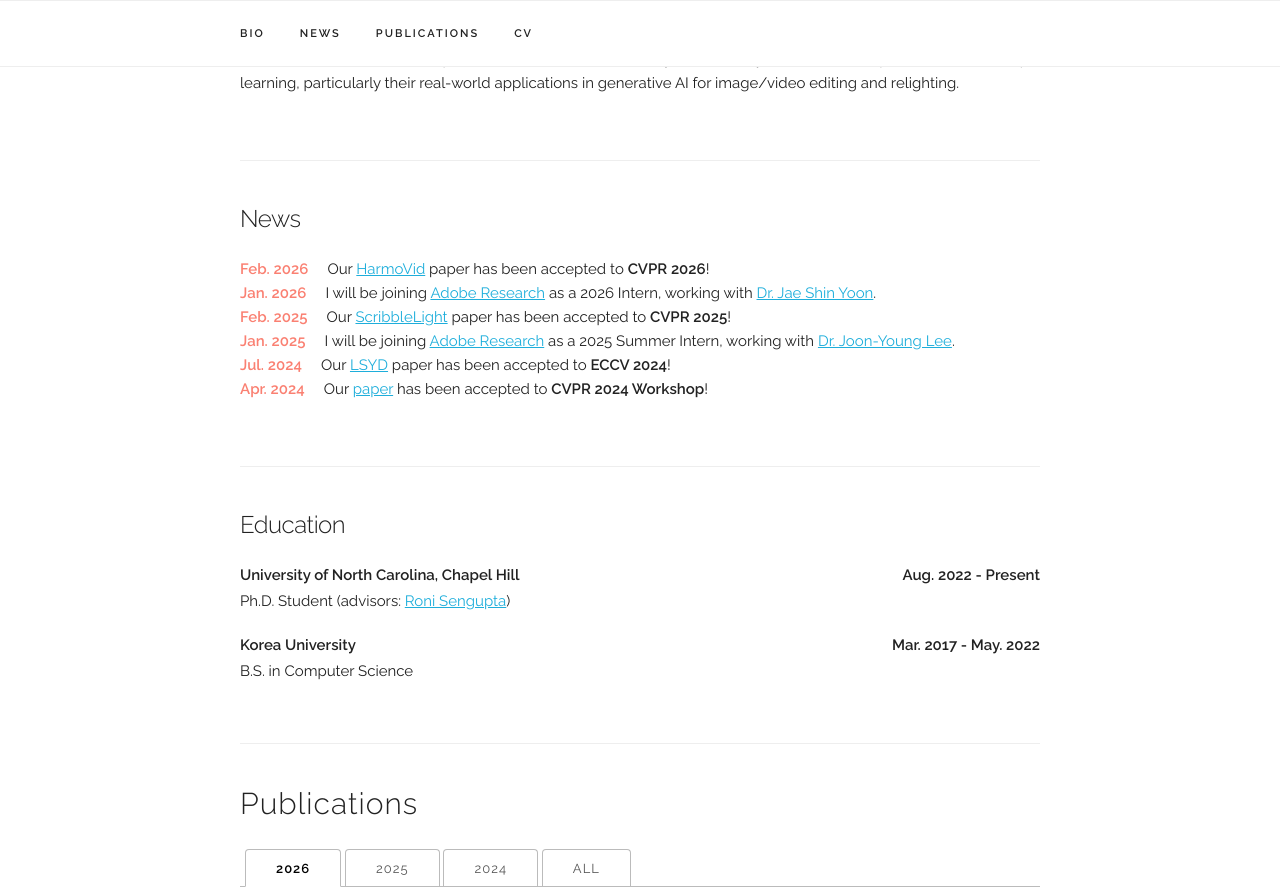
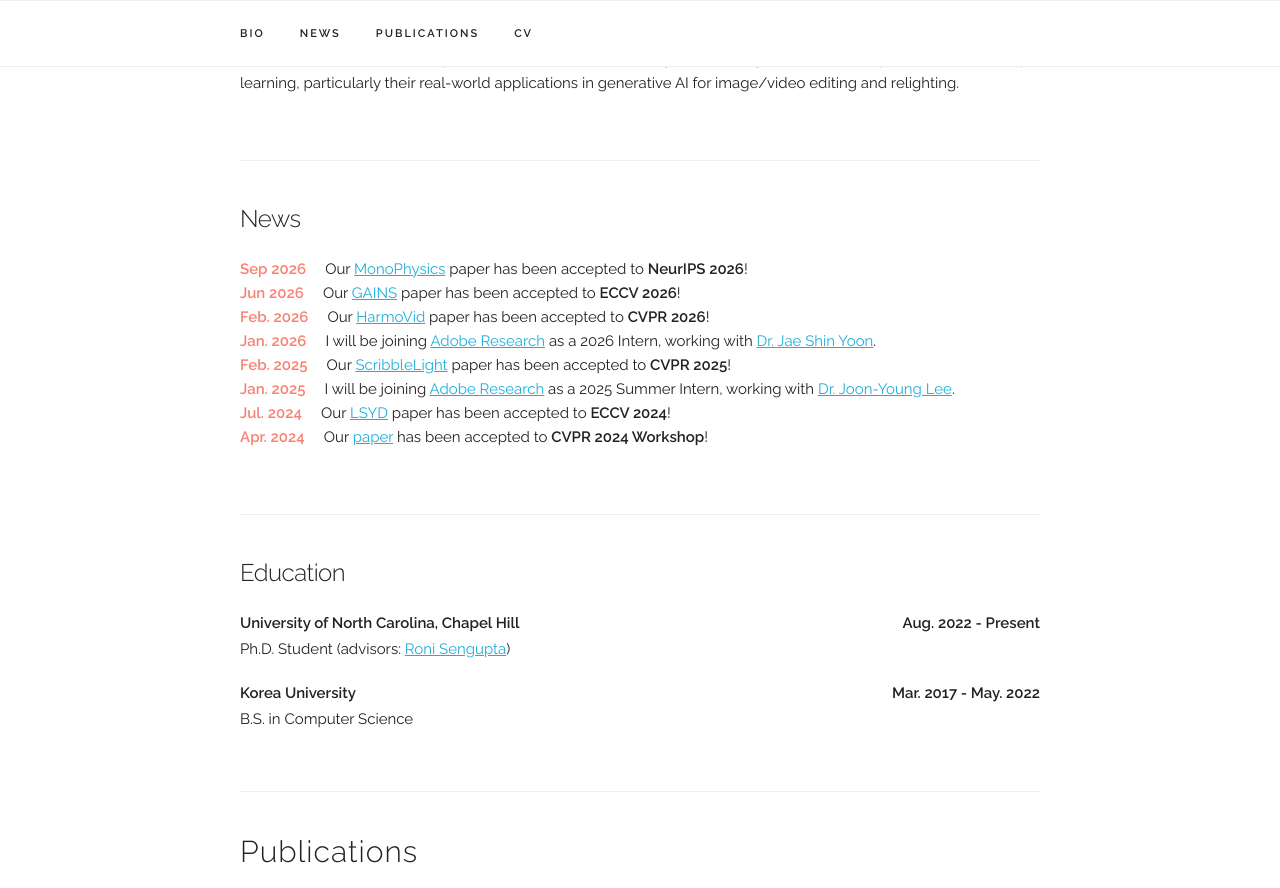
Before and after one commit to chedgekorea/chedgekorea.github.io, a Jekyll site: the page built from index.html, in a window 1280 px wide and 900 px high, scrolled down 438 px, cut to the strip 0-888 px from the top of the window. Built offline with Jekyll 4.4.1, drawn with Linux system fonts in a browser that asks for light colours; some web fonts are replaced.

Commit message:
Add news section for accepted papers
Added news updates about accepted papers for NeurIPS and ECCV.

```diff
--- a/index.html
+++ b/index.html
@@ -21,6 +21,14 @@ title: Home
 <!-- ========== News ========== -->
 <div class="docs-section">
 	<h5>News</h5>
+	<div class="col-12 col-md-12 text-md-left no-padding">
+		<b class="bbold" style="color:#fa8072;">Sep 2026</b>&nbsp;&nbsp;&nbsp;&nbsp;
+		Our <a href="https://daniel03c1.github.io/MonoPhysics/">MonoPhysics</a> paper has been accepted to <b>NeurIPS 2026</b>!
+	</div>
+	<div class="col-12 col-md-12 text-md-left no-padding">
+		<b class="bbold" style="color:#fa8072;">Jun 2026</b>&nbsp;&nbsp;&nbsp;&nbsp;
+		Our <a href="https://patrickbail.github.io/gains/">GAINS</a> paper has been accepted to <b>ECCV 2026</b>!
+	</div>
 	<div class="col-12 col-md-12 text-md-left no-padding">
 		<b class="bbold" style="color:#fa8072;">Feb. 2026</b>&nbsp;&nbsp;&nbsp;&nbsp;
 		Our <a href="https://chedgekorea.github.io/">HarmoVid</a> paper has been accepted to <b>CVPR 2026</b>!
```
